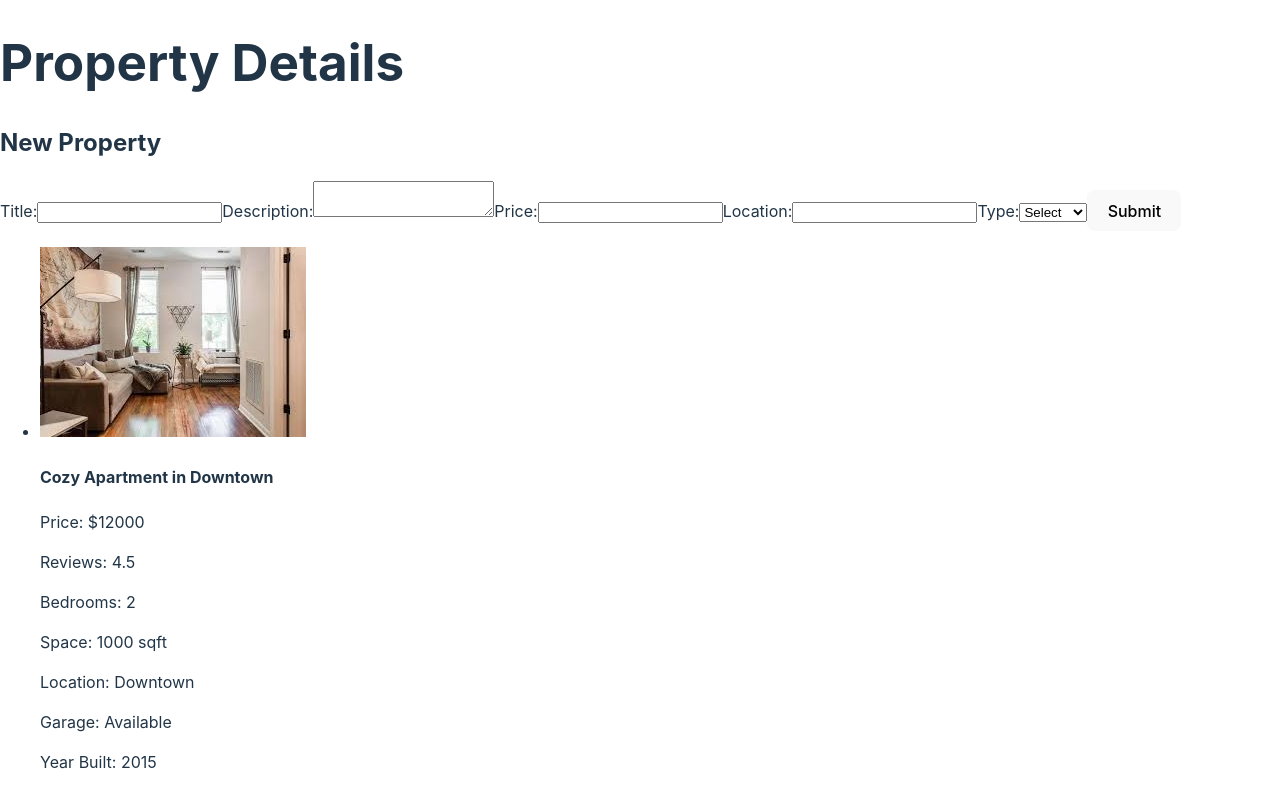
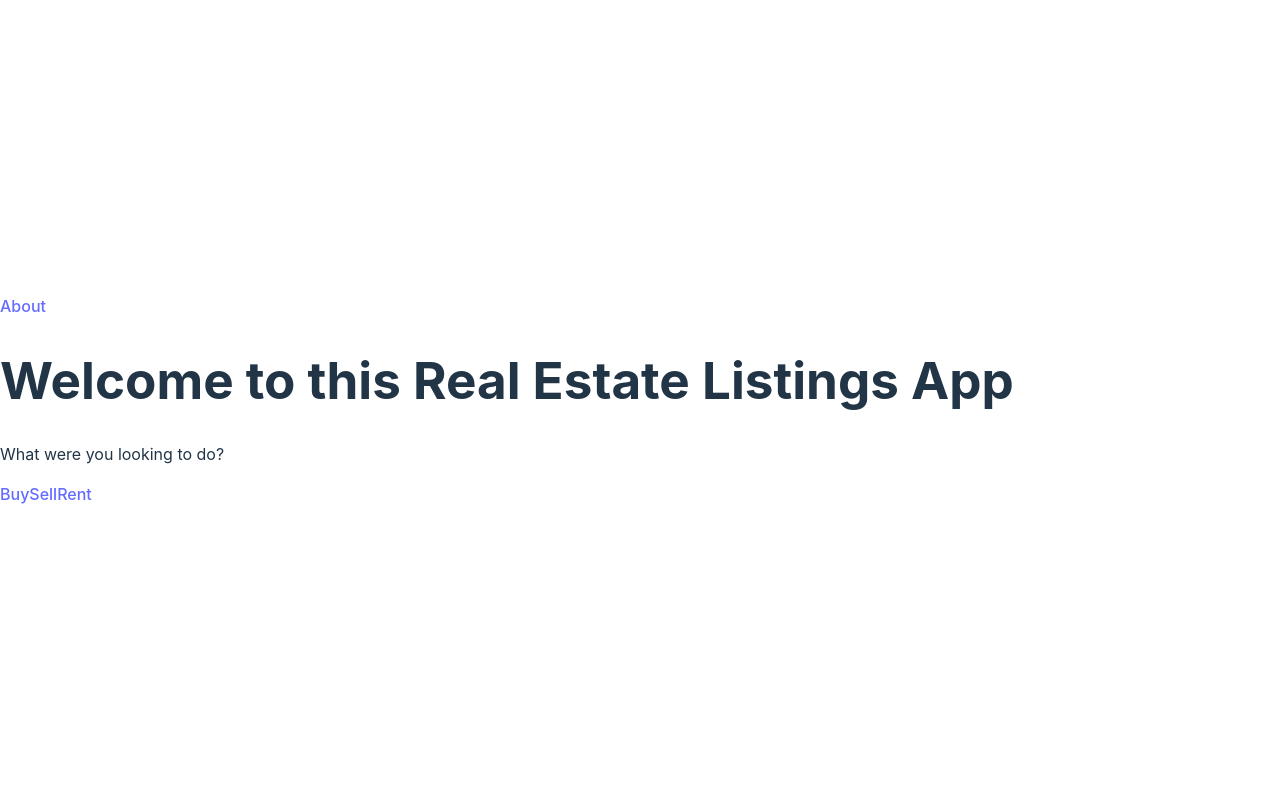
Before and after one commit to qimtaid/G2-Real-Estate-Listings, a React (Vite) app: page / in a window 1280 px wide. Shown: the top 794 px of the page. Built offline with nearby package versions, Linux system fonts and the light colour scheme; data requests are answered from the project's data file.

Commit message:
Adds routing functionality

```diff
--- a/package.json
+++ b/package.json
@@ -13,7 +13,7 @@
   "dependencies": {
     "json-server": "^1.0.0-alpha.23",
     "react": "^18.2.0",
-    "react-dom": "^18.2.0"
+    "react-router-dom": "^6.23.0"
   },
   "devDependencies": {
     "@types/react": "^18.2.66",
--- a/src/App.jsx
+++ b/src/App.jsx
@@ -1,14 +1,30 @@
-import React from "react";
-import CardForm from "./components/CardForm.jsx"; // Import the CardForm component
-import PropertyCardList from "./components/PropertyCardList.jsx";
+import React from 'react';
+import { BrowserRouter as Router, Routes, Route } from 'react-router-dom';
+import NavBar from './components/NavBar.jsx';
+import Home from './components/Home.jsx';
+import About from './components/About.jsx';
+import Buy from './components/Buy.jsx';
+import Sell from './components/Sell.jsx';
+import Rent from './components/Rent.jsx';
+import CardForm from './components/CardForm.jsx'; // Import the CardForm component
+import PropertyCardList from './components/PropertyCardList.jsx';
 
 function App() {
   return (
-    <div className="App">
-      <h1>Property Details</h1>
-      <CardForm />
-      <PropertyCardList/>
-    </div>
+    <Router>
+      <header>
+        <NavBar />
+      </header>
+      <Routes>
+        <Route path="/" element={<Home />} />
+        <Route path="/about" element={<About />} />
+        <Route path="/buy" element={<Buy />} />
+        <Route path="/sell" element={<Sell />} />
+        <Route path="/rent" element={<Rent />} />
+        <Route path="/property-details" element={<CardForm />} />
+        <Route path="/property-list" element={<PropertyCardList />} />
+      </Routes>
+    </Router>
   );
 }
 
--- /dev/null
+++ b/src/components/About.jsx
@@ -0,0 +1,7 @@
+import React from 'react'
+
+export default function About() {
+  return (
+    <div>About</div>
+  )
+}
--- /dev/null
+++ b/src/components/Buy.jsx
@@ -0,0 +1,10 @@
+import PropertyCardList from "./PropertyCardList";
+function Buy() {
+    return (
+        <div>
+            <h2>The following houses are available for purchase</h2>
+            <PropertyCardList/>
+        </div>
+    )
+}
+export default Buy;
--- /dev/null
+++ b/src/components/Home.jsx
@@ -0,0 +1,19 @@
+import { Link } from 'react-router-dom';
+
+function Home() {
+  return (
+    <div>
+      <header>
+        <h1>Welcome to this Real Estate Listings App</h1>
+        <p>What were you looking to do?</p>
+        <nav>
+          <Link to="/buy" className="nav-link">Buy</Link>
+          <Link to="/sell" className="nav-link">Sell</Link>
+          <Link to="/rent" className="nav-link">Rent</Link>
+        </nav>
+      </header>
+    </div>
+  );
+}
+
+export default Home;
--- /dev/null
+++ b/src/components/NavBar.jsx
@@ -0,0 +1,22 @@
+import { NavLink, useLocation } from "react-router-dom";
+
+function NavBar() {
+  const location = useLocation();
+
+  return (
+    <nav>
+      {location.pathname !== '/' && (
+    <NavLink to="/" className="nav-link" activeClassName="active-link">
+      Home
+    </NavLink>
+    )}
+    {location.pathname !== '/about' && (
+    <NavLink to="/about" className="nav-link" activeClassName="active-link">
+      About
+    </NavLink>
+  )}
+  </nav>
+  );
+}
+
+export default NavBar;
--- /dev/null
+++ b/src/components/Rent.jsx
@@ -0,0 +1,8 @@
+function Rent() {
+    return (
+        <div>
+            <h2>The following houses are available for renting</h2>
+        </div>
+    )
+}
+export default Rent;
--- /dev/null
+++ b/src/components/Sell.jsx
@@ -0,0 +1,10 @@
+import CardForm from "./CardForm";
+function Sell() {
+    return (
+        <div>
+            <h2>Please enter the details of the house you want to sell</h2>
+            <CardForm />
+        </div>
+    )
+}
+export default Sell;
```
Also changed, not shown: 1 other file (tests, documents, lock files or other folders).
